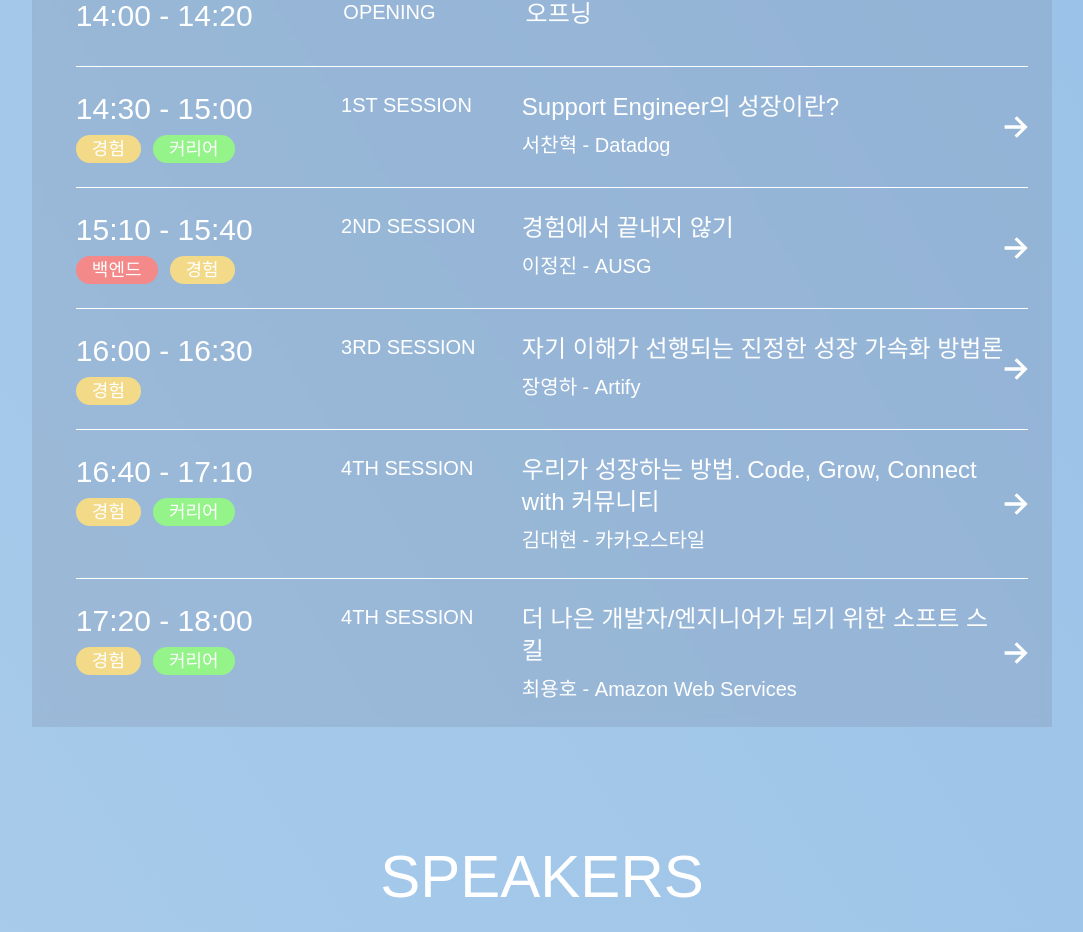
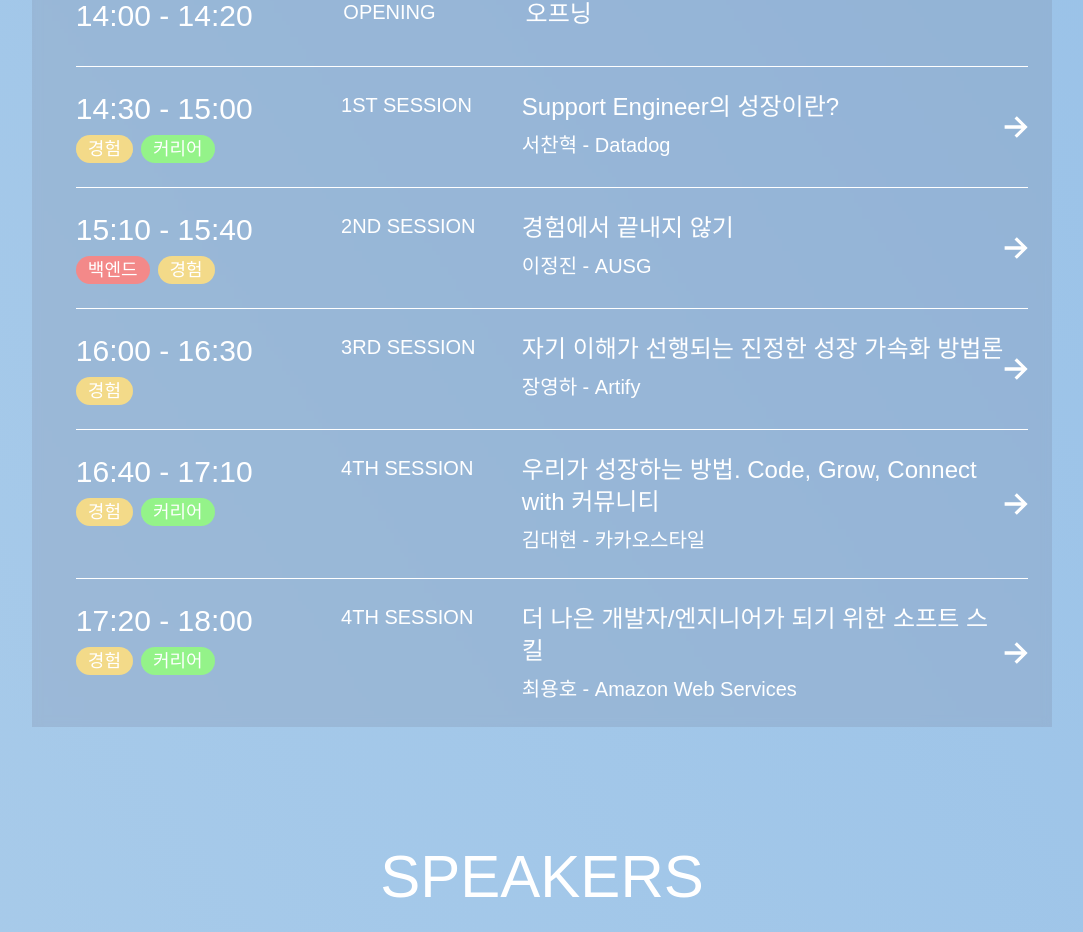
Before and after one commit to AUSG/ausgcon2025, a Next.js app: page / in a window 1280 px wide. Shown: the part 1849-2781 px from the top of the page, without its empty margins (98-1181 px from the left). Built offline with nearby package versions, Linux system fonts and the light colour scheme; a web font is replaced by a local one.

Commit message:
fix : 줄바꿈안되게

```diff
--- a/src/components/schedule/ScheduleItem.tsx
+++ b/src/components/schedule/ScheduleItem.tsx
@@ -34,11 +34,11 @@
       <div className="flex w-full flex-row justify-between gap-2 lg:w-2/5 lg:flex-col">
         <div className="flex flex-row gap-2 lg:flex-col">
           <span className="text-lg lg:text-3xl">{time}</span>
-          <div className="flex flex-row gap-1 lg:gap-3">
+          <div className="flex flex-row gap-1 lg:gap-2">
             {category?.map(({ name, color }) => (
               <div key={name}>
                 <span
-                  className="rounded-3xl px-2 py-1 text-xs lg:px-4 lg:text-lg"
+                  className="rounded-3xl px-2 py-1 text-xs lg:px-3 lg:text-lg"
                   style={{ background: color }}
                 >
                   {name}
```
